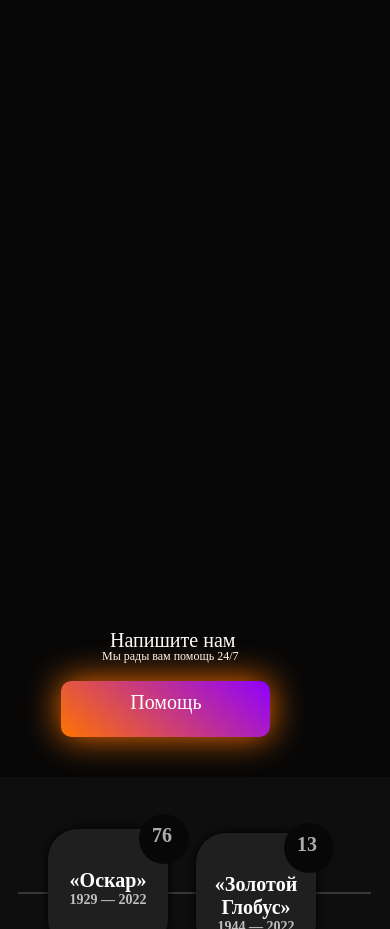
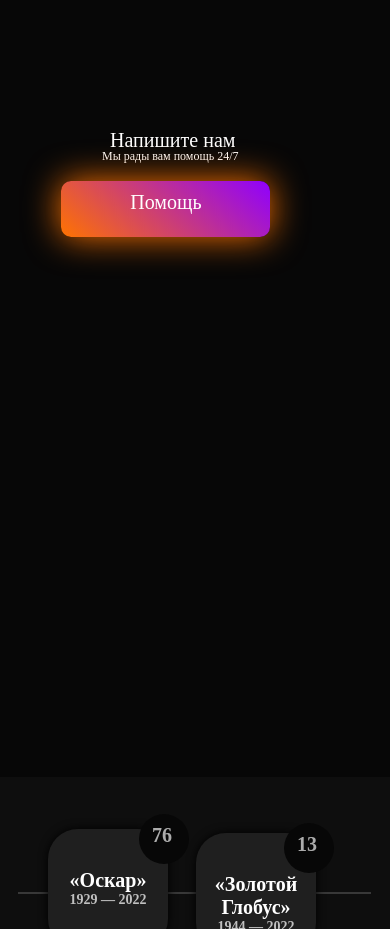
Before and after one commit to Qwertdhj/11122, a plain HTML site: page index.html in a window 390 px wide. Shown: the part 2540-3469 px from the top of the page. Drawn offline with nearby package versions, Linux system fonts and the light colour scheme; a web font is replaced by a local one.

Commit message:
Update adaptation.css

```diff
--- a/css/adaptation.css
+++ b/css/adaptation.css
@@ -391,7 +391,7 @@ margin-left: 0;
         margin-left: 102px;
         font-weight: 500;
         position: absolute;
-        margin-top: 5500px;
+        margin-top: 4500px;
     }
     .cssaw {
         position: absolute;
```
